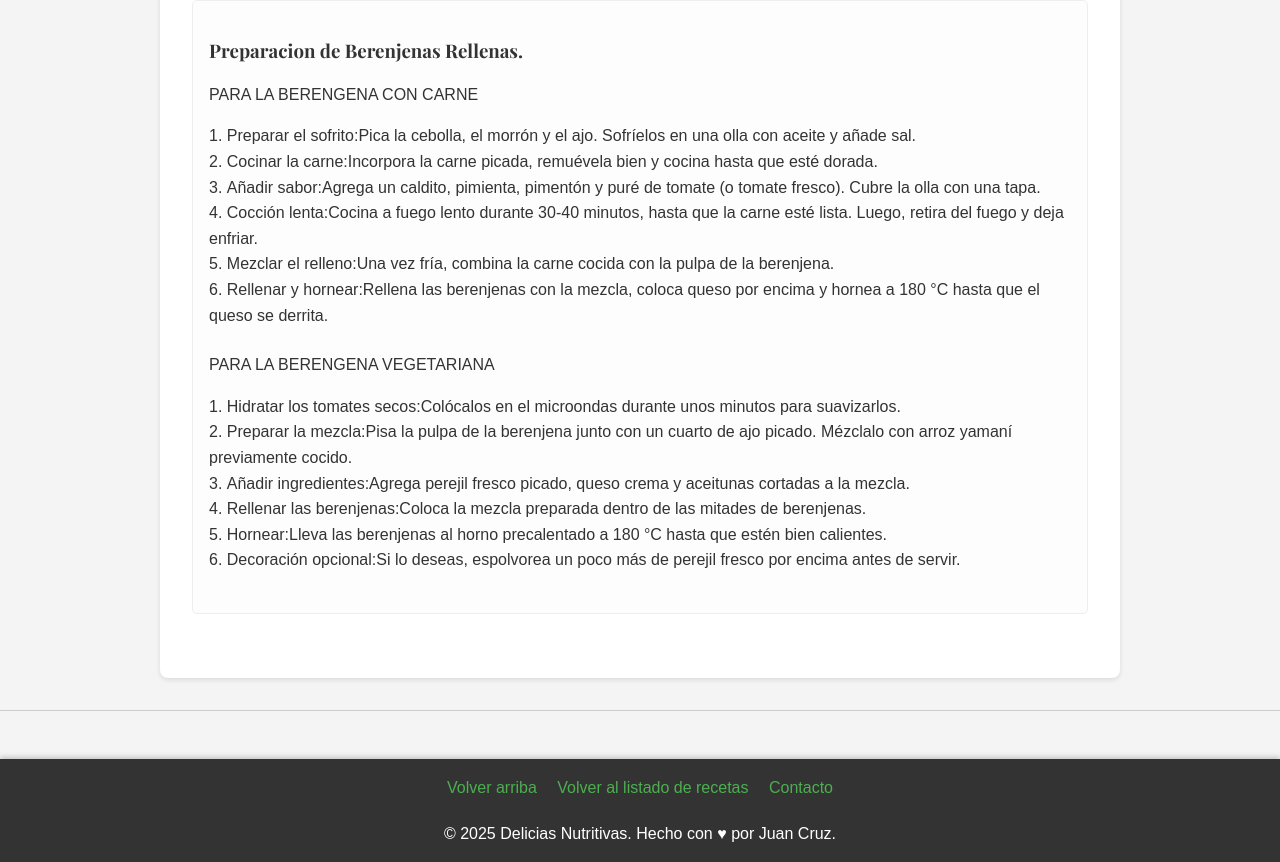
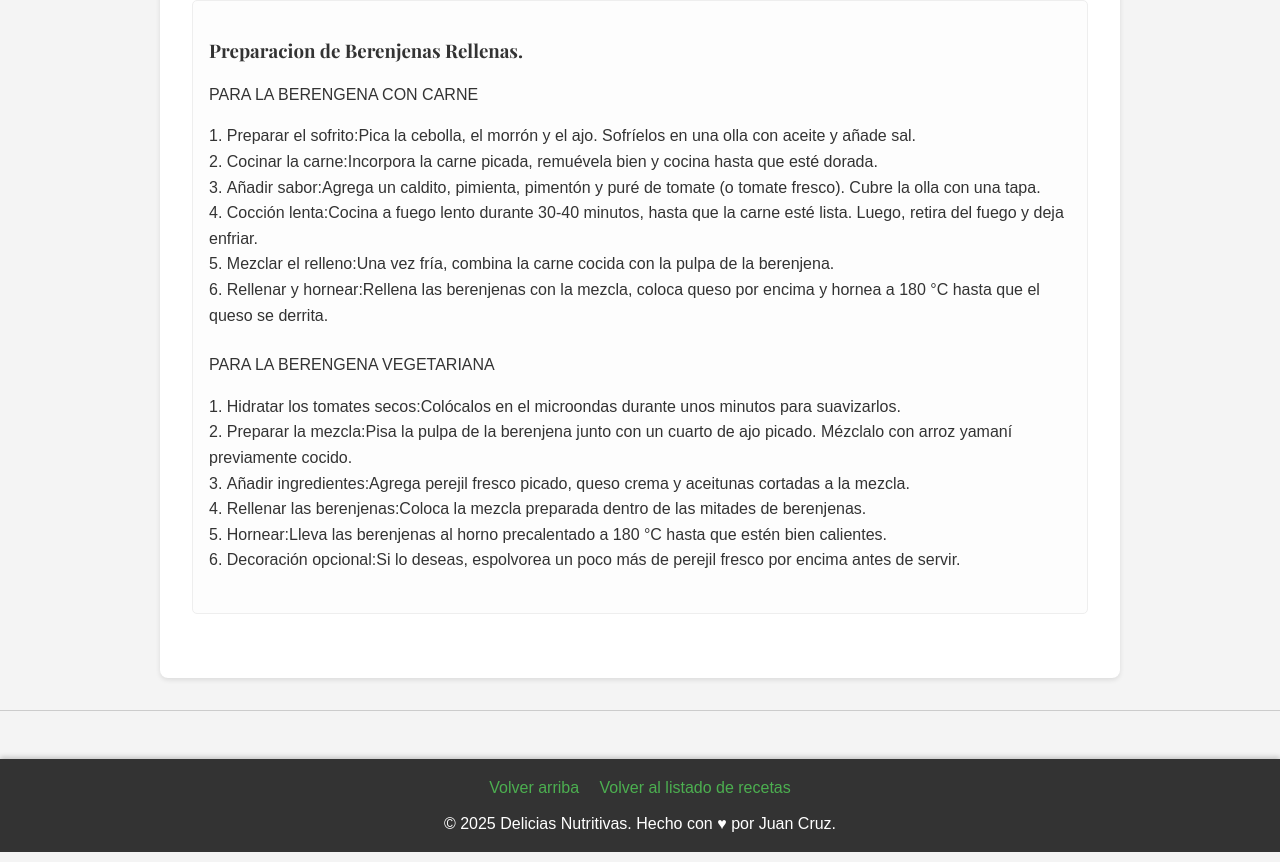
Before and after one commit to Jash46612/delicias_nutritivas, a plain HTML site: page pages/berenjenas.html in a window 1280 px wide. Shown: the part 2005-2867 px from the top of the page. Drawn offline with nearby package versions, Linux system fonts and the light colour scheme.

Commit message:
Update berenjenas.html

```diff
--- a/pages/berenjenas.html
+++ b/pages/berenjenas.html
@@ -154,7 +154,6 @@
         <p>
             <a href="#arriba">Volver arriba</a>
             <a href="../index.html">Volver al listado de recetas</a>
-            <a class="text-success" href="contacto.html">Contacto</a></p>
         </p>
         <p>
             © 2025 Delicias Nutritivas. Hecho con ♥ por Juan Cruz.
```
